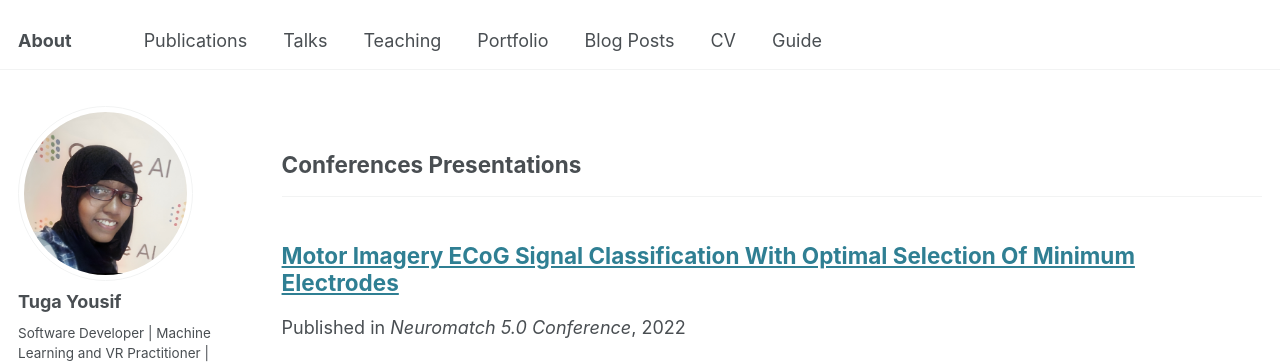
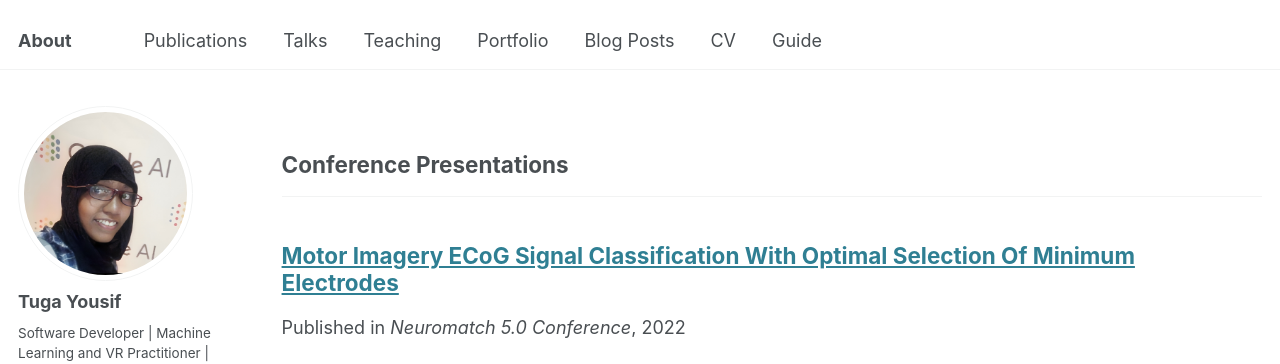
Before and after one commit to TugaAhmed/TugaAhmed.github.io, a Jekyll site: the page built from _pages/publications.html, in a window 1280 px wide. Shown: the top 364 px of the page. Built offline with Jekyll 4.4.1, drawn with Linux system fonts in a browser that asks for light colours; some web fonts are replaced.

```diff
--- a/_config.yml
+++ b/_config.yml
@@ -30,6 +30,7 @@ author:
   employer         : #"Red Brick University"
   uri              : # URL
   email            : "tugakariem@gmail.com"
+  CV            : "tugakariem@gmail.com"
 
   # Academic websites
   arxiv            : # URL - Update with the correct link to your profile
@@ -84,7 +85,7 @@ publication_category:
   conferences:
     title: 'Conference Papers'
   presentations:
-    title: 'Conferences Presentations'
+    title: 'Conference Presentations'
 
 
 # Site Settings
```
